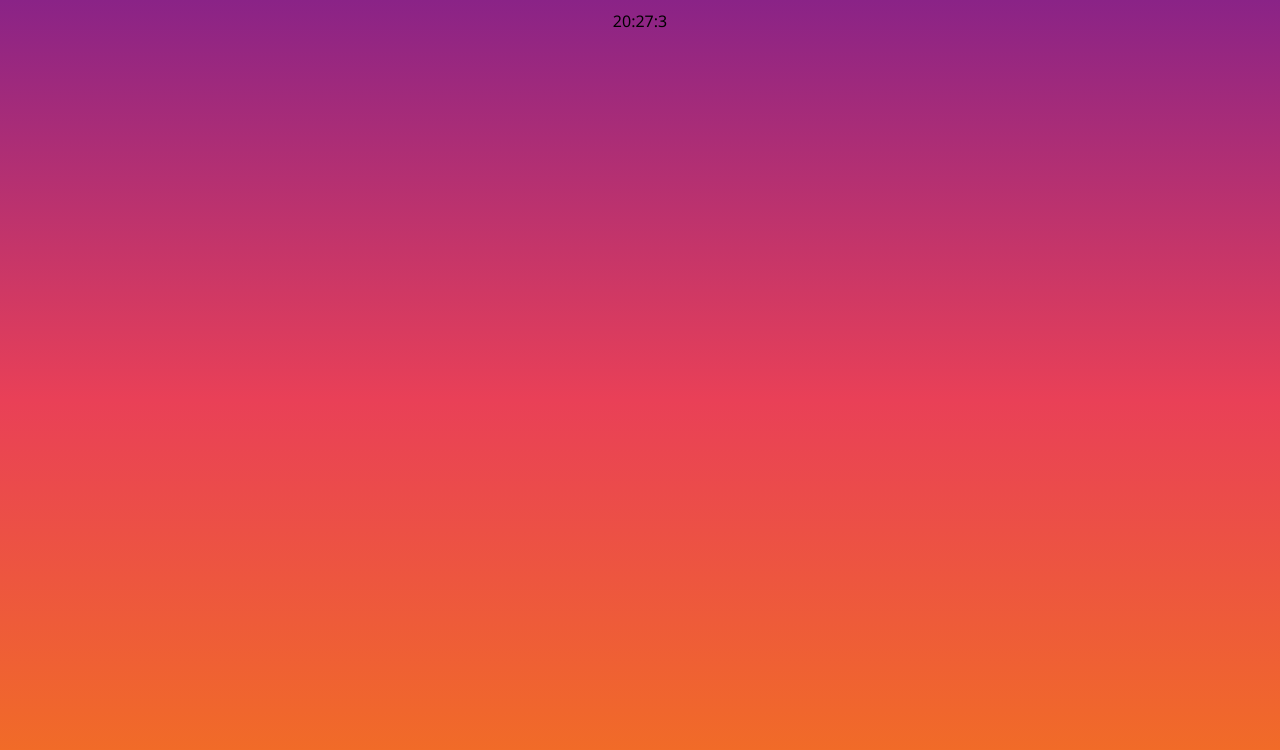
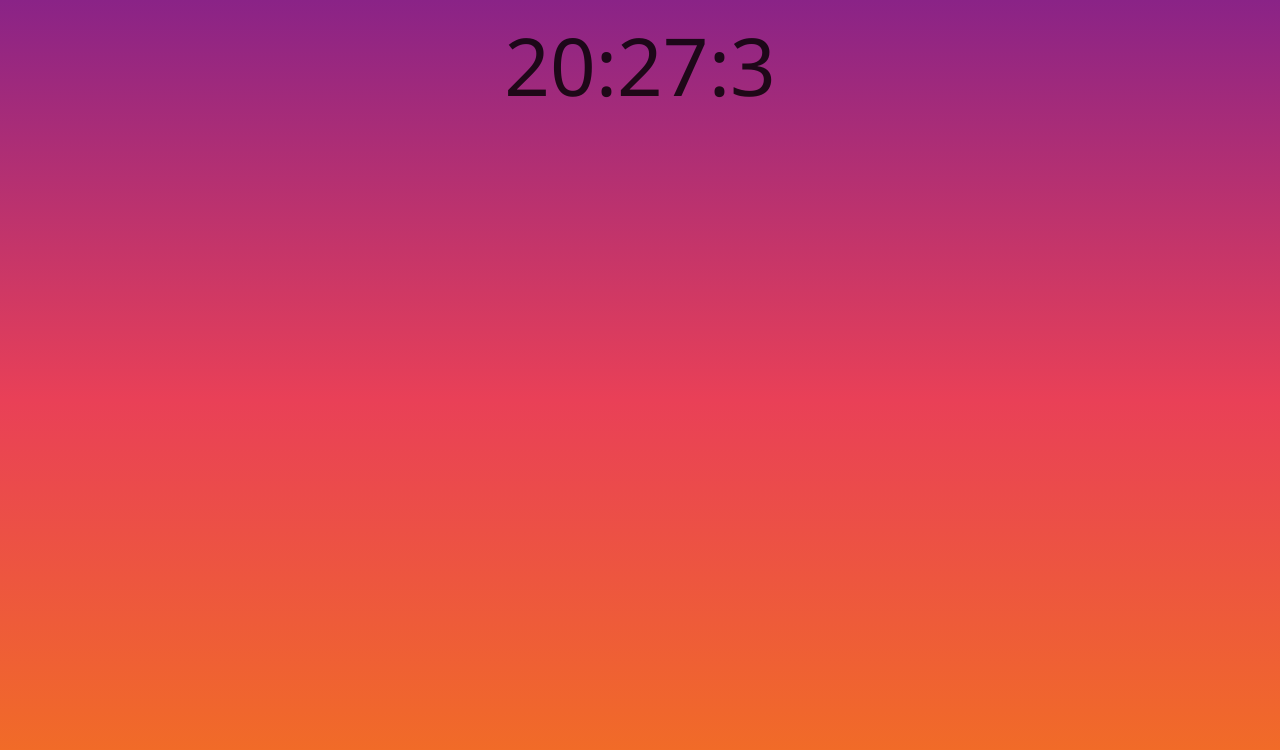
Before and after one commit to surizom/hallway-screen, a React (Create React App) app in the folder hallway-frontend/: page / in a window 1280 px wide. Shown: the top 750 px of the page. Built offline with nearby package versions, Linux system fonts and the light colour scheme.

Commit message:
add some style to clock

```diff
--- a/hallway-frontend/src/Clock/Clock.css
+++ b/hallway-frontend/src/Clock/Clock.css
@@ -1,3 +1,5 @@
 .hourclock{
   padding: 10px;
+  font-size: 80px;
+  opacity: 0.8;
 }
```
